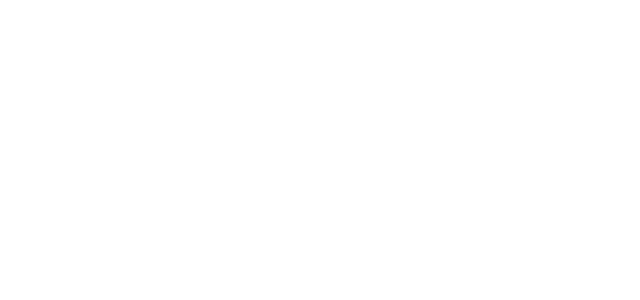
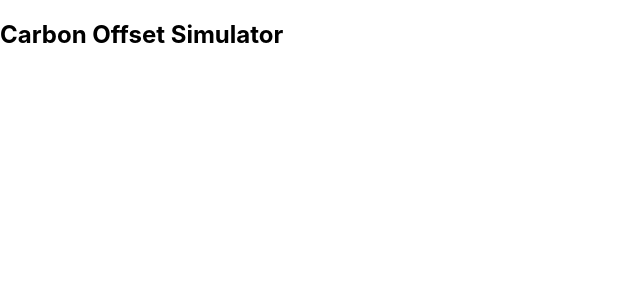
Before and after one commit to TrisRosco/s2z, a React (Create React App) app in the folder s2z/: page / in a window 1280 px wide. Shown: the top 300 px of the page, without its empty margins (0-640 px from the left). Built offline with nearby package versions, Linux system fonts and the light colour scheme.

Commit message:
installed MUI

```diff
--- a/s2z/package.json
+++ b/s2z/package.json
@@ -3,6 +3,9 @@
   "version": "0.1.0",
   "private": true,
   "dependencies": {
+    "@emotion/react": "^11.11.1",
+    "@emotion/styled": "^11.11.0",
+    "@mui/material": "^5.14.14",
     "@testing-library/jest-dom": "^5.17.0",
     "@testing-library/react": "^13.4.0",
     "@testing-library/user-event": "^13.5.0",
--- a/s2z/src/App.js
+++ b/s2z/src/App.js
@@ -1,9 +1,12 @@
 import './App.css';
+import Button from '@mui/material/Button';
+
 
 function App() {
   return (
     <div className="App">
       <header className="App-header">
+        <h2>Carbon Offset Simulator</h2>
       </header>
     </div>
   );
```
Also changed, not shown: 1 other file (tests, documents, lock files or other folders).
